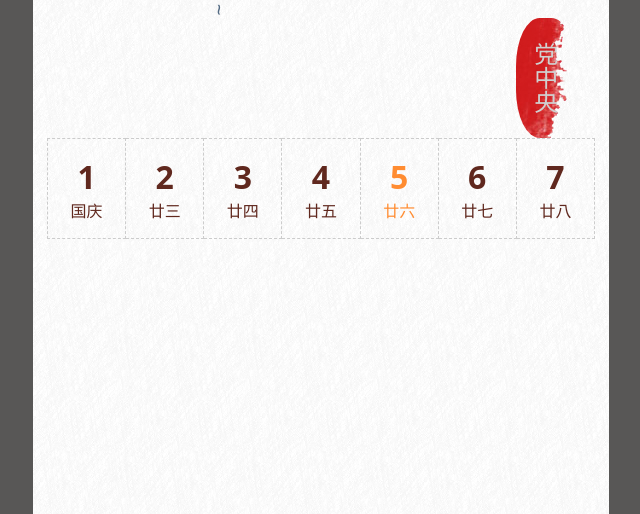
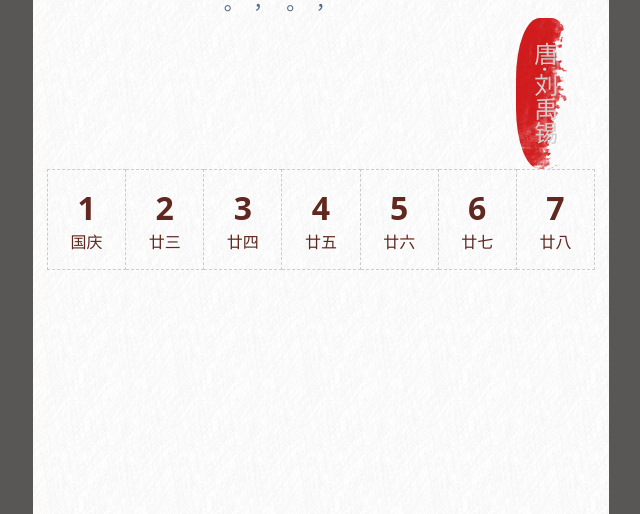
Before and after one commit to dylens/poe-calendar, a plain HTML site: page index.html in a window 1280 px wide. Shown: the part 300-814 px from the top of the page, without its empty margins (319-959 px from the left). Drawn offline with Linux system fonts and the light colour scheme.

Commit message:
rmv birth day

```diff
--- a/index.html
+++ b/index.html
@@ -125,17 +125,6 @@
 
                 var el = document.getElementById(id);
 
-                if (solar.getDate() === t.getDate()) {
-                    el.classList.add("active");
-                    if (lunar.lMonth === 8 && lunar.lDay === 26) {
-                        document.getElementById("pcontent").innerHTML = "祝你生日快乐，\n祝你生日快乐，\n祝你生日快乐，\n祝你生日快乐~~"
-                        document.getElementById("ptitle").innerHTML = "生日歌"
-                        document.getElementById("pauthor").innerHTML = "党中央"
-                    }
-                } else {
-                    el.classList.remove("active")
-                }
-
                 el.getElementsByClassName("solar")[0].innerHTML = lunar.cDay
 
                 var lunarElement = el.getElementsByClassName("lunar")[0]
```
